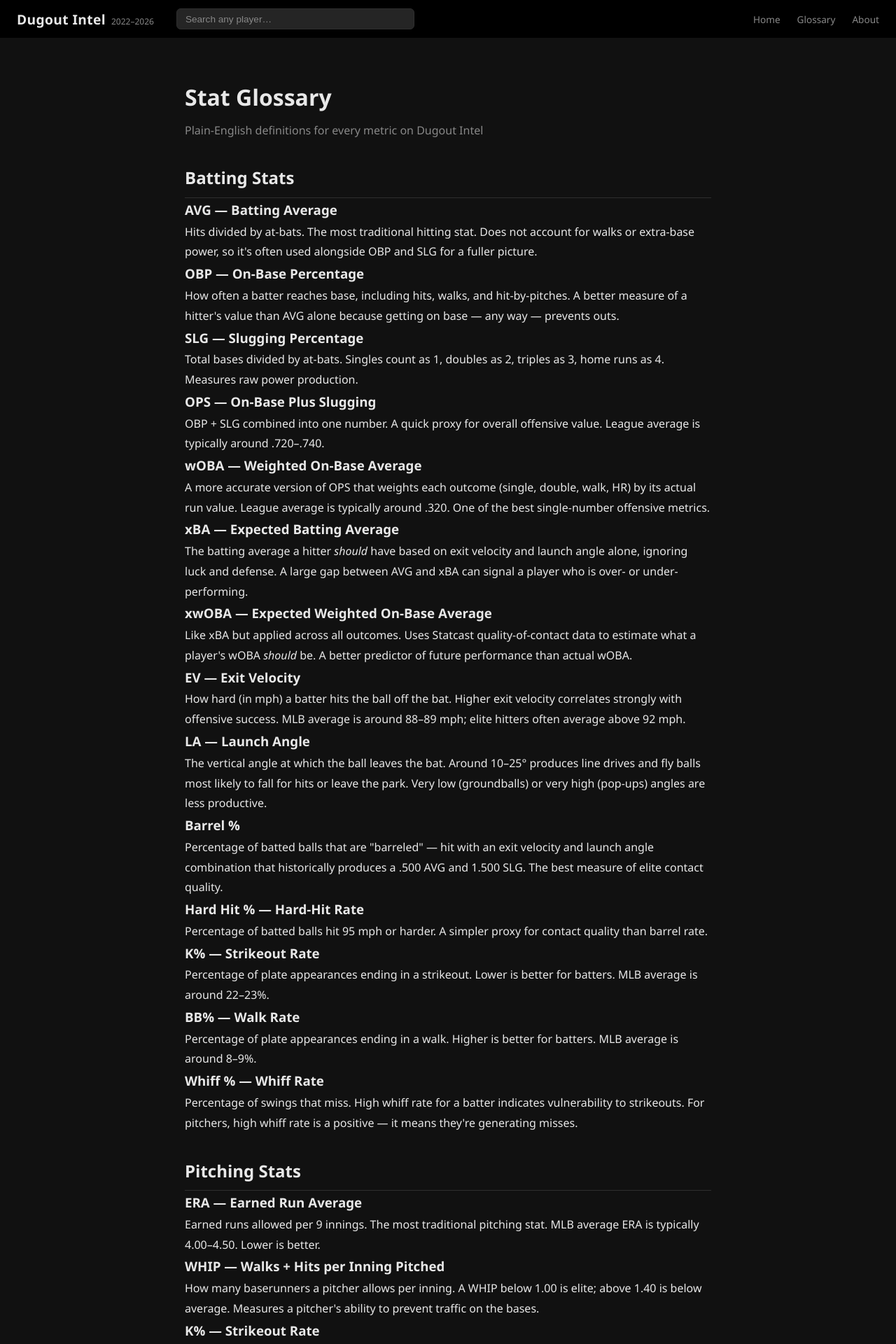
After one commit to matchu46/Player-Analytics, a Flask app: page /glossary in a window 1280 px wide. The commit adds this page. Shown: the top 1920 px of the page at 70% size. Run offline with Flask 3, Linux system fonts and the light colour scheme; parts of the project's set-up code (start-up, migrations or seed data) failed here and were passed over; some libraries are stand-ins or nearby versions.

Commit message:
Add About page, Glossary, team intro text, and player page context
- /about page explaining the site, data sources, and update frequency
- /glossary page with plain-English definitions for all stats
- Glossary and About links in site nav
- Roster page intro paragraph with link to glossary
- Player page intro paragraph (batter/pitcher variants) with link to glossary
- /about and /glossary added to sitemap.xml

Co-Authored-By: Claude Sonnet 4.6 <noreply@anthropic.com>

```diff
--- a/Player Analytics/app/app.py
+++ b/Player Analytics/app/app.py
@@ -724,6 +724,16 @@ def privacy():
     return render_template("privacy.html")
 
 
+@app.route("/about")
+def about():
+    return render_template("about.html")
+
+
+@app.route("/glossary")
+def glossary():
+    return render_template("glossary.html")
+
+
 # ---------------------------------------------------------------------------
 # Value — WAR, salary, awards
 # ---------------------------------------------------------------------------
@@ -823,7 +833,7 @@ def sitemap():
         f"SELECT player_id, position_type FROM players WHERE season = {SEASON}"
     )
     available_teams = query("SELECT DISTINCT team FROM players")
-    urls = [base + "/", base + "/privacy"]
+    urls = [base + "/", base + "/about", base + "/glossary", base + "/privacy"]
     for r in available_teams:
         code = r['team'].lower()
         urls.append(f"{base}/{code}")
--- a/Player Analytics/app/static/css/style.css
+++ b/Player Analytics/app/static/css/style.css
@@ -67,6 +67,17 @@ code { background: #222; padding: 1px 5px; border-radius: 3px; font-size: 0.85em
 nav { display: flex; gap: 1.5rem; margin-left: auto; }
 nav a { font-size: 0.85rem; color: var(--text-muted); transition: color 0.15s; }
 nav a:hover { color: var(--team-secondary); }
+
+/* ── Intro text ─────────────────────────────────────────── */
+.roster-intro, .player-intro {
+    max-width: 780px;
+    margin: 0.75rem auto 1.25rem;
+    color: var(--text-muted);
+    font-size: 0.9rem;
+    line-height: 1.6;
+    padding: 0 0.5rem;
+}
+.roster-intro a, .player-intro a { color: var(--red); }
 
 /* ── Season selector ───────────────────────────────────── */
 .season-selector {
--- a/Player Analytics/app/templates/base.html
+++ b/Player Analytics/app/templates/base.html
@@ -56,6 +56,8 @@
                 <a href="/{{ team.code|lower }}">{{ team.short_name }}</a>
                 <a href="/{{ team.code|lower }}/payroll">Payroll</a>
                 {% endif %}
+                <a href="/glossary">Glossary</a>
+                <a href="/about">About</a>
             </nav>
         </div>
     </header>
--- /dev/null
+++ b/Player Analytics/app/templates/glossary.html
@@ -0,0 +1,111 @@
+{% extends "base.html" %}
+{% block title %}Baseball Stats Glossary — Dugout Intel{% endblock %}
+{% block meta_description %}Plain-English definitions for every stat on Dugout Intel — wOBA, xBA, barrel rate, WHIP, K%, BB%, exit velocity, launch angle, spin rate, and more Statcast metrics explained.{% endblock %}
+
+{% block content %}
+<div style="max-width:800px; margin:2rem auto; padding:0 1.5rem; color:var(--text-primary); line-height:1.8;">
+
+    <h1 style="margin-bottom:0.25rem;">Stat Glossary</h1>
+    <p style="color:var(--text-muted); margin-top:0;">Plain-English definitions for every metric on Dugout Intel</p>
+
+    <!-- BATTING -->
+    <h2 style="margin-top:2rem; border-bottom:1px solid var(--border); padding-bottom:0.4rem;">Batting Stats</h2>
+
+    <h3>AVG — Batting Average</h3>
+    <p>Hits divided by at-bats. The most traditional hitting stat. Does not account for walks or extra-base power, so it's often used alongside OBP and SLG for a fuller picture.</p>
+
+    <h3>OBP — On-Base Percentage</h3>
+    <p>How often a batter reaches base, including hits, walks, and hit-by-pitches. A better measure of a hitter's value than AVG alone because getting on base — any way — prevents outs.</p>
+
+    <h3>SLG — Slugging Percentage</h3>
+    <p>Total bases divided by at-bats. Singles count as 1, doubles as 2, triples as 3, home runs as 4. Measures raw power production.</p>
+
+    <h3>OPS — On-Base Plus Slugging</h3>
+    <p>OBP + SLG combined into one number. A quick proxy for overall offensive value. League average is typically around .720–.740.</p>
+
+    <h3>wOBA — Weighted On-Base Average</h3>
+    <p>A more accurate version of OPS that weights each outcome (single, double, walk, HR) by its actual run value. League average is typically around .320. One of the best single-number offensive metrics.</p>
+
+    <h3>xBA — Expected Batting Average</h3>
+    <p>The batting average a hitter <em>should</em> have based on exit velocity and launch angle alone, ignoring luck and defense. A large gap between AVG and xBA can signal a player who is over- or under-performing.</p>
+
+    <h3>xwOBA — Expected Weighted On-Base Average</h3>
+    <p>Like xBA but applied across all outcomes. Uses Statcast quality-of-contact data to estimate what a player's wOBA <em>should</em> be. A better predictor of future performance than actual wOBA.</p>
+
+    <h3>EV — Exit Velocity</h3>
+    <p>How hard (in mph) a batter hits the ball off the bat. Higher exit velocity correlates strongly with offensive success. MLB average is around 88–89 mph; elite hitters often average above 92 mph.</p>
+
+    <h3>LA — Launch Angle</h3>
+    <p>The vertical angle at which the ball leaves the bat. Around 10–25° produces line drives and fly balls most likely to fall for hits or leave the park. Very low (groundballs) or very high (pop-ups) angles are less productive.</p>
+
+    <h3>Barrel %</h3>
+    <p>Percentage of batted balls that are "barreled" — hit with an exit velocity and launch angle combination that historically produces a .500 AVG and 1.500 SLG. The best measure of elite contact quality.</p>
+
+    <h3>Hard Hit % — Hard-Hit Rate</h3>
+    <p>Percentage of batted balls hit 95 mph or harder. A simpler proxy for contact quality than barrel rate.</p>
+
+    <h3>K% — Strikeout Rate</h3>
+    <p>Percentage of plate appearances ending in a strikeout. Lower is better for batters. MLB average is around 22–23%.</p>
+
+    <h3>BB% — Walk Rate</h3>
+    <p>Percentage of plate appearances ending in a walk. Higher is better for batters. MLB average is around 8–9%.</p>
+
+    <h3>Whiff % — Whiff Rate</h3>
+    <p>Percentage of swings that miss. High whiff rate for a batter indicates vulnerability to strikeouts. For pitchers, high whiff rate is a positive — it means they're generating misses.</p>
+
+    <!-- PITCHING -->
+    <h2 style="margin-top:2rem; border-bottom:1px solid var(--border); padding-bottom:0.4rem;">Pitching Stats</h2>
+
+    <h3>ERA — Earned Run Average</h3>
+    <p>Earned runs allowed per 9 innings. The most traditional pitching stat. MLB average ERA is typically 4.00–4.50. Lower is better.</p>
+
+    <h3>WHIP — Walks + Hits per Inning Pitched</h3>
+    <p>How many baserunners a pitcher allows per inning. A WHIP below 1.00 is elite; above 1.40 is below average. Measures a pitcher's ability to prevent traffic on the bases.</p>
+
+    <h3>K% — Strikeout Rate</h3>
+    <p>Percentage of batters faced who strike out. Higher is better for pitchers. Elite starters often post 28%+.</p>
+
+    <h3>BB% — Walk Rate</h3>
+    <p>Percentage of batters faced who walk. Lower is better. Above 10% is a concern; below 6% is excellent command.</p>
+
+    <h3>K-BB% — Strikeout Minus Walk Rate</h3>
+    <p>K% minus BB%. One of the best single indicators of a pitcher's true skill — it captures both the ability to miss bats and avoid free passes. Above 15% is very good.</p>
+
+    <h3>AVG vs — Opponent Batting Average</h3>
+    <p>The batting average opposing hitters post against this pitcher. Lower is better.</p>
+
+    <h3>wOBA vs — Opponent wOBA</h3>
+    <p>The weighted on-base average opposing hitters post against this pitcher. Lower is better. More accurate than AVG vs at measuring true damage allowed.</p>
+
+    <!-- PITCH METRICS -->
+    <h2 style="margin-top:2rem; border-bottom:1px solid var(--border); padding-bottom:0.4rem;">Pitch Metrics (Statcast)</h2>
+
+    <h3>Velo — Pitch Velocity</h3>
+    <p>Speed of the pitch in mph as it leaves the pitcher's hand. Fastball velocity is one of the most watched metrics in scouting.</p>
+
+    <h3>Spin Rate</h3>
+    <p>Revolutions per minute (RPM) of the ball in flight. High spin on a four-seam fastball creates "rise" effect; high spin on a curveball creates sharper downward break. Generally, more spin = more movement.</p>
+
+    <h3>HB — Horizontal Break</h3>
+    <p>How much a pitch moves left or right (in inches) compared to a theoretical no-spin pitch. Shown on the movement chart — wider spread means more horizontal variety in a pitcher's arsenal.</p>
+
+    <h3>VB — Vertical Break (Induced)</h3>
+    <p>How much a pitch "rises" or "drops" due to spin, compared to a theoretical no-spin pitch. Four-seamers with high induced vertical break appear to "ride" through the zone.</p>
+
+    <!-- VALUE -->
+    <h2 style="margin-top:2rem; border-bottom:1px solid var(--border); padding-bottom:0.4rem;">Value Stats</h2>
+
+    <h3>WAR — Wins Above Replacement</h3>
+    <p>The number of additional wins a player provides compared to a freely available "replacement-level" player. A WAR of 0–1 is below average, 2–3 is average, 4–5 is All-Star caliber, 6+ is MVP territory. FanGraphs version (fWAR) is used on this site.</p>
+
+    <h3>$/WAR — Dollars per Win Above Replacement</h3>
+    <p>How much a team is paying for each win of production. Below $5M/WAR is excellent value; $5–10M is fair market; above $10M means the player is being paid more than their production justifies. Color-coded on player pages: green / yellow / red.</p>
+
+    <p style="margin-top:2rem;">
+        <a href="/" style="color:var(--red);">← Browse all teams</a>
+        &nbsp;·&nbsp;
+        <a href="/about" style="color:var(--red);">About Dugout Intel</a>
+    </p>
+
+</div>
+{% endblock %}
```
Also changed, not shown: Player Analytics/app/templates/about.html (added, +83 -0 lines), Player Analytics/app/templates/index.html (+8 -0 lines), Player Analytics/app/templates/player.html (+9 -0 lines).
